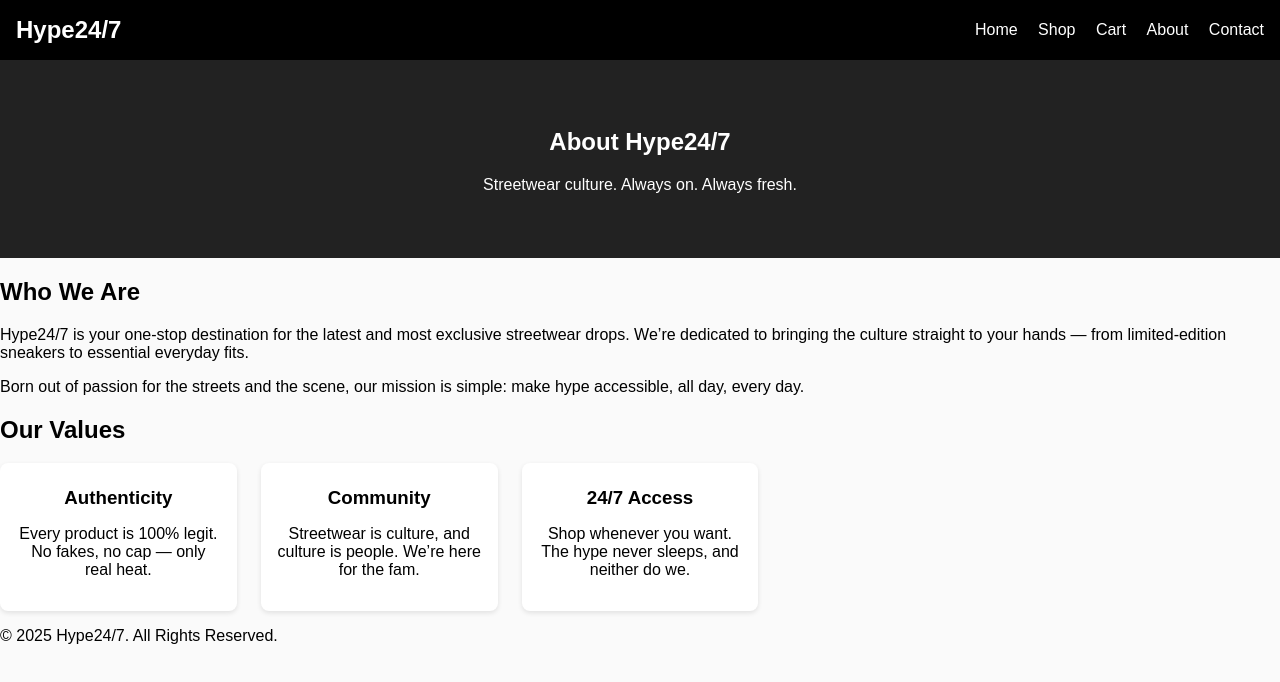
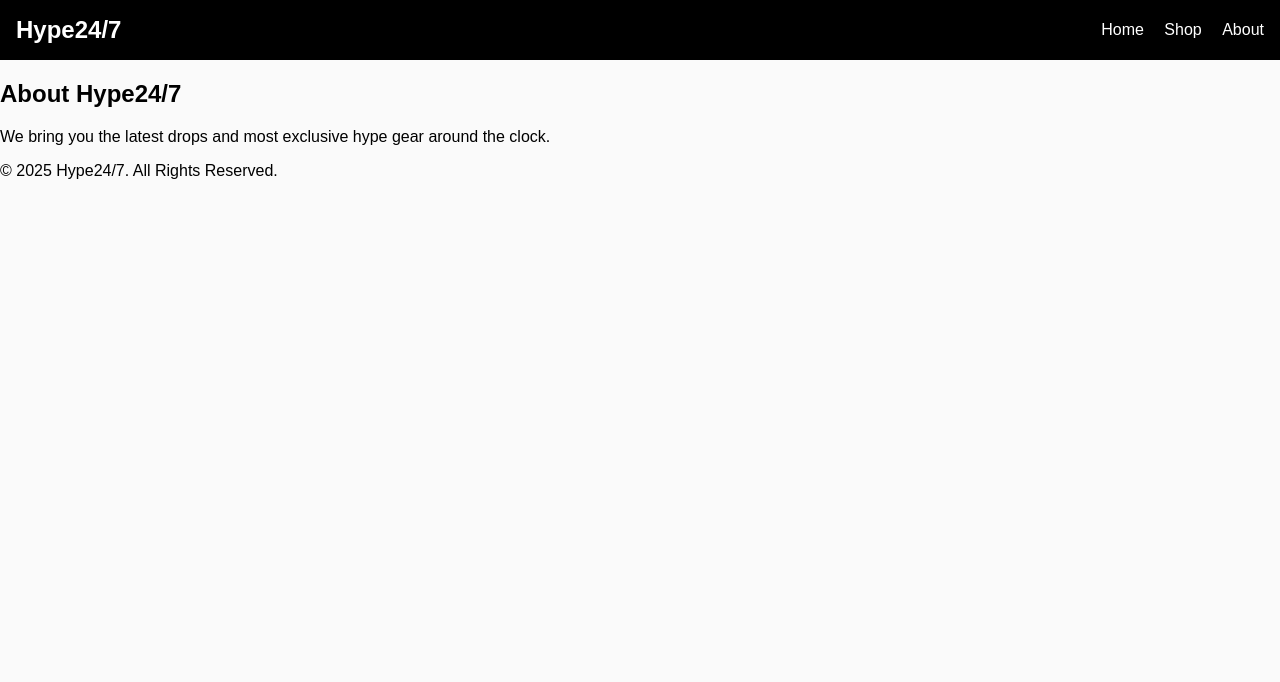
Before and after one commit to alexd2107/hype24-7, a plain HTML site: page about.html in a window 1280 px wide. Drawn offline with Linux system fonts and the light colour scheme; files that its build step writes are made by us from their sources.

Commit message:
Update about.html

```diff
--- a/about.html
+++ b/about.html
@@ -4,62 +4,23 @@
   <meta charset="UTF-8">
   <meta name="viewport" content="width=device-width, initial-scale=1.0">
   <title>About - Hype24/7</title>
-  <link rel="stylesheet" href="css/style.css">
+  <link rel="stylesheet" href="style.css">
 </head>
 <body>
-  <!-- Header -->
   <header>
     <div class="logo">Hype24/7</div>
     <nav>
       <a href="index.html">Home</a>
       <a href="products.html">Shop</a>
-      <a href="cart.html">Cart</a>
-      <a href="about.html" class="active">About</a>
-      <a href="contact.html">Contact</a>
+      <a href="about.html">About</a>
     </nav>
   </header>
 
-  <!-- Hero -->
-  <section class="hero">
-    <h1>About Hype24/7</h1>
-    <p>Streetwear culture. Always on. Always fresh.</p>
+  <section class="about-section">
+    <h2>About Hype24/7</h2>
+    <p>We bring you the latest drops and most exclusive hype gear around the clock.</p>
   </section>
 
-  <!-- About Content -->
-  <section>
-    <div class="about-container">
-      <h2>Who We Are</h2>
-      <p>
-        Hype24/7 is your one-stop destination for the latest and most exclusive streetwear drops.
-        We’re dedicated to bringing the culture straight to your hands — from limited-edition sneakers to essential everyday fits.
-      </p>
-      <p>
-        Born out of passion for the streets and the scene, our mission is simple:
-        make hype accessible, all day, every day.
-      </p>
-    </div>
-  </section>
-
-  <!-- Values -->
-  <section>
-    <h2>Our Values</h2>
-    <div class="product-grid">
-      <div class="product-card">
-        <h3>Authenticity</h3>
-        <p>Every product is 100% legit. No fakes, no cap — only real heat.</p>
-      </div>
-      <div class="product-card">
-        <h3>Community</h3>
-        <p>Streetwear is culture, and culture is people. We’re here for the fam.</p>
-      </div>
-      <div class="product-card">
-        <h3>24/7 Access</h3>
-        <p>Shop whenever you want. The hype never sleeps, and neither do we.</p>
-      </div>
-    </div>
-  </section>
-
-  <!-- Footer -->
   <footer>
     <p>&copy; 2025 Hype24/7. All Rights Reserved.</p>
   </footer>
```
